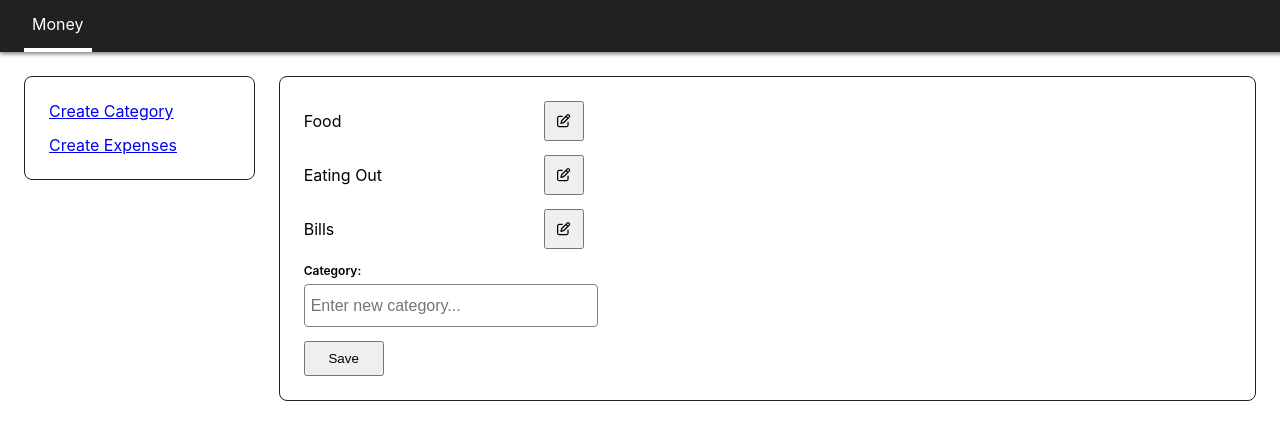
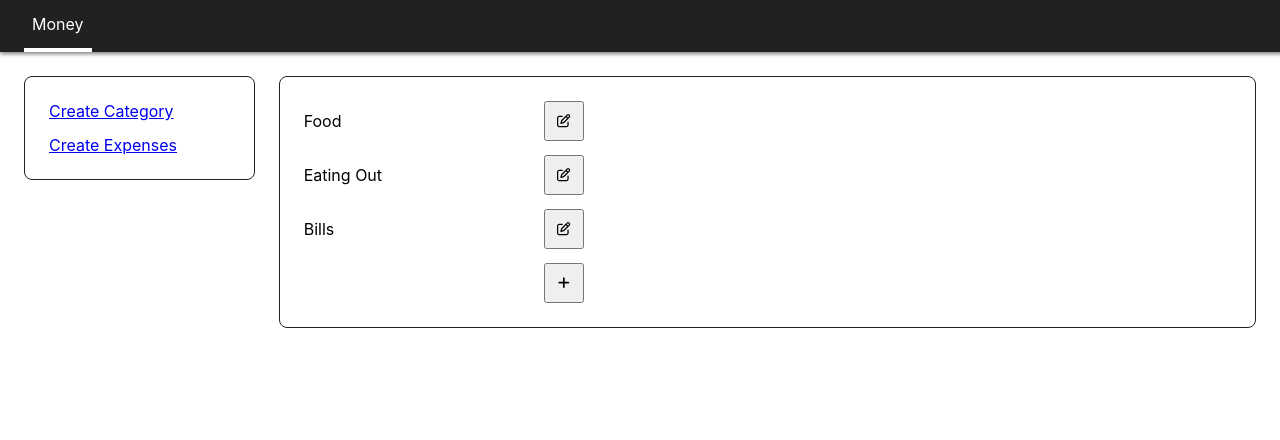
Before and after one commit to JTavinor/personal-app-ui, a React (Create React App) app: page /money in a window 1280 px wide. Shown: the top 440 px of the page. Built offline with nearby package versions, Linux system fonts and the light colour scheme.

Commit message:
add new category button

```diff
--- a/src/money/Categories.tsx
+++ b/src/money/Categories.tsx
@@ -3,6 +3,7 @@ import ContentContainer from "../common/ContentContainer";
 import InputField from "../common/InputField";
 import Button from "../common/Button";
 import Category from "./Category";
+import NewCategory from "./NewCategory";
 
 const Categories = () => {
   const [category, setCategory] = useState("");
@@ -27,12 +28,7 @@ const Categories = () => {
       {categories.map((cat) => (
         <Category category={cat} key={cat.name} />
       ))}
-      <InputField
-        label="Category:"
-        placeholder="Enter new category..."
-        onChange={setCategory}
-      />
-      <Button onClick={() => console.log(category)}>Save</Button>
+      <NewCategory />
     </ContentContainer>
   );
 };
--- /dev/null
+++ b/src/money/NewCategory.tsx
@@ -0,0 +1,40 @@
+import { faEdit, faSave } from "@fortawesome/free-regular-svg-icons";
+import IconButton from "../common/IconButton";
+import { useState } from "react";
+import InputField from "../common/InputField";
+import { faPlus } from "@fortawesome/free-solid-svg-icons";
+
+const NewCategory = () => {
+  const [isEditing, setIsEditing] = useState(false);
+  const [value, setValue] = useState("");
+
+  const handleCategorySave = () => {
+    console.log("jjj");
+    setIsEditing(false);
+  };
+
+  return (
+    <div
+      style={{
+        display: "flex",
+        width: "280px",
+        justifyContent: "space-between",
+        alignItems: "center",
+      }}
+    >
+      {isEditing ? (
+        <>
+          <InputField onChange={setValue} value={value} />
+          <IconButton onClick={() => handleCategorySave()} icon={faSave} />
+        </>
+      ) : (
+        <>
+          <p>{value}</p>
+          <IconButton onClick={() => setIsEditing(!isEditing)} icon={faPlus} />
+        </>
+      )}
+    </div>
+  );
+};
+
+export default NewCategory;
```
